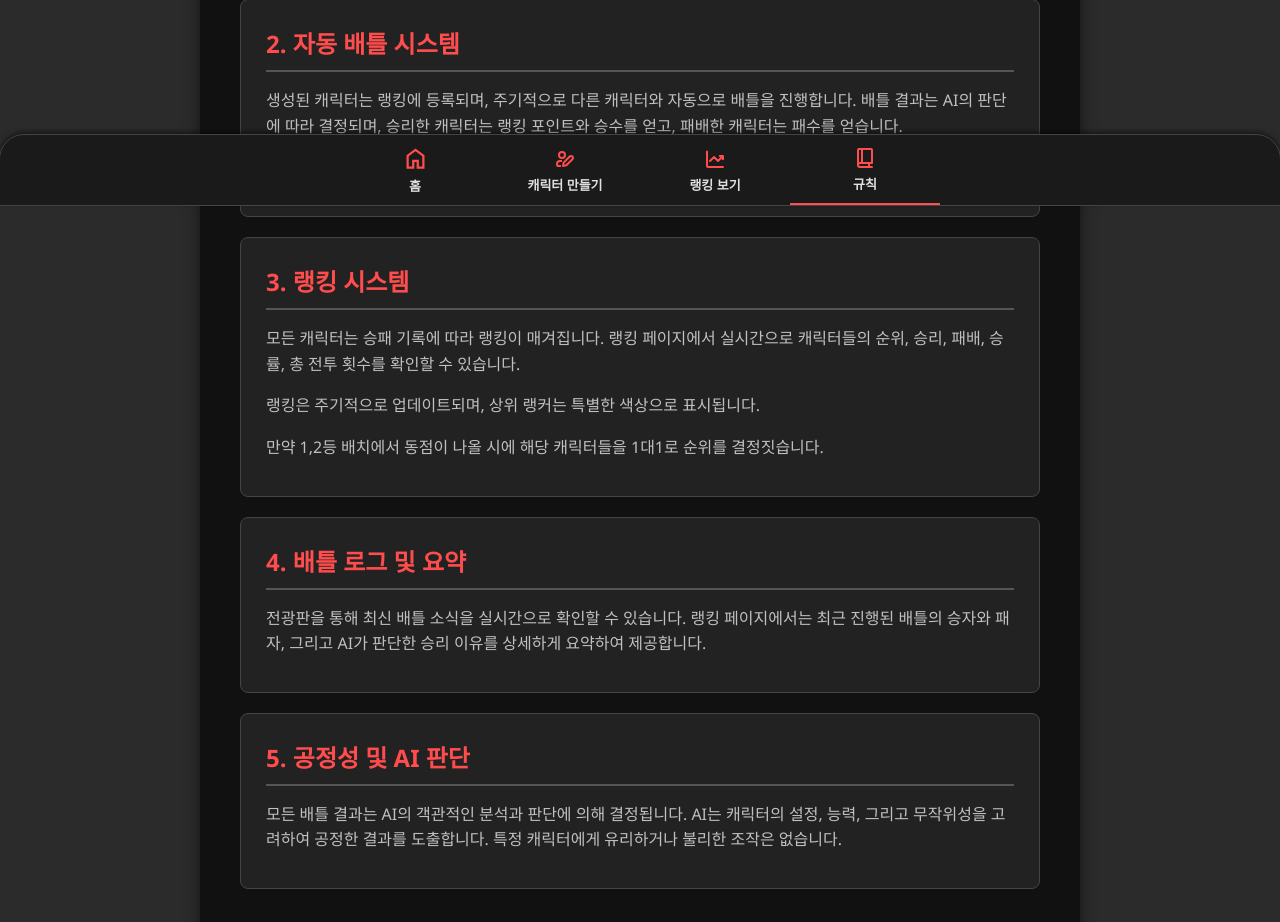
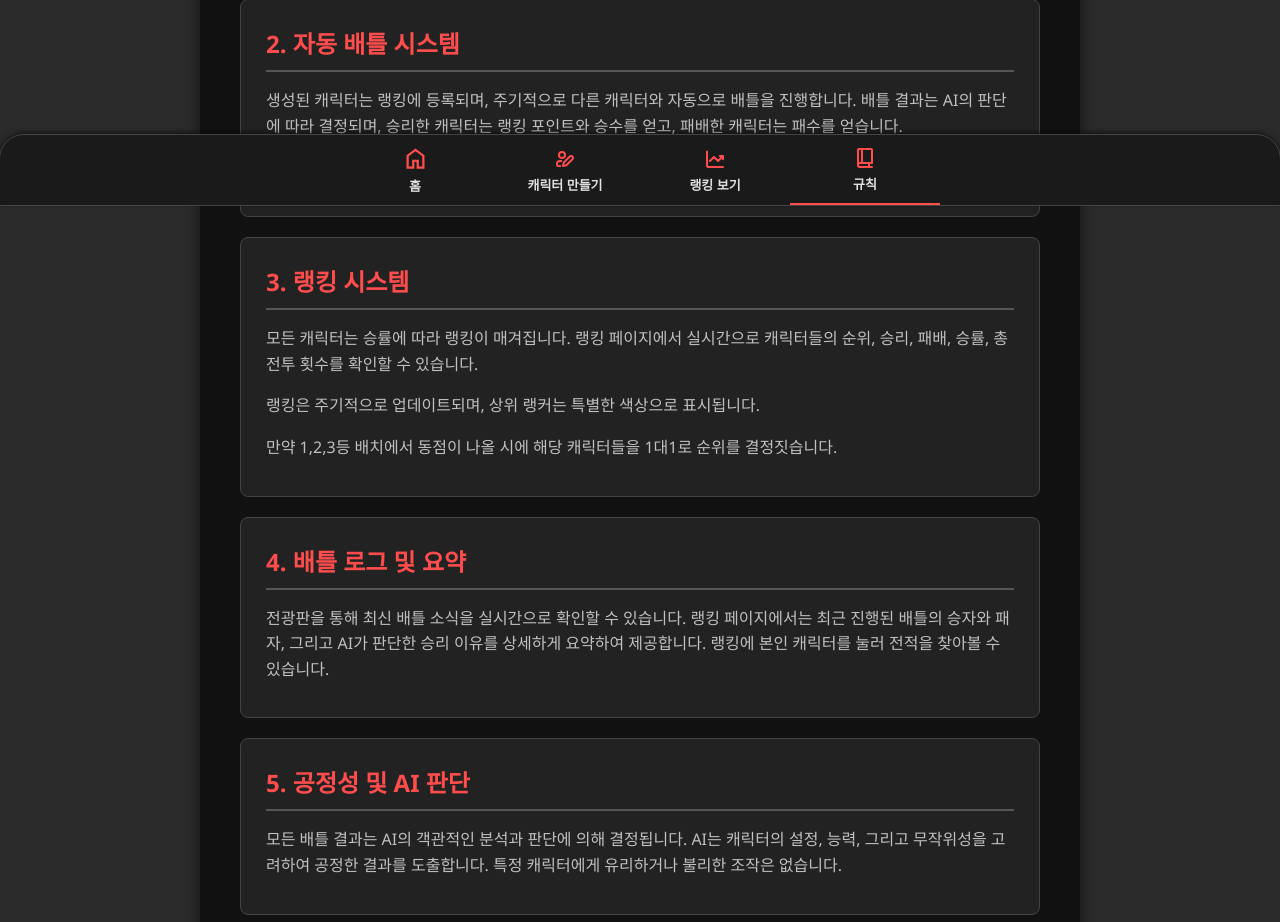
Before and after one commit to udorea/ai_character_battle, a Flask app: page /rules in a window 1280 px wide. Shown: the part 594-1516 px from the top of the page. Run offline with Flask 3, Linux system fonts and the light colour scheme; data that the repository does not hold is empty.

Commit message:
Update rule.html

```diff
--- a/character/templates/rule.html
+++ b/character/templates/rule.html
@@ -43,13 +43,13 @@
         <div class="rule-section">
             <h2>3. 랭킹 시스템</h2>
             <p>
-                모든 캐릭터는 승패 기록에 따라 랭킹이 매겨집니다. 랭킹 페이지에서 실시간으로 캐릭터들의 순위, 승리, 패배, 승률, 총 전투 횟수를 확인할 수 있습니다.
+                모든 캐릭터는 승률에 따라 랭킹이 매겨집니다. 랭킹 페이지에서 실시간으로 캐릭터들의 순위, 승리, 패배, 승률, 총 전투 횟수를 확인할 수 있습니다.
             </p>
             <p>
                 랭킹은 주기적으로 업데이트되며, 상위 랭커는 특별한 색상으로 표시됩니다.
             </p>
             <p>
-                만약 1,2등 배치에서 동점이 나올 시에 해당 캐릭터들을 1대1로 순위를 결정짓습니다.
+                만약 1,2,3등 배치에서 동점이 나올 시에 해당 캐릭터들을 1대1로 순위를 결정짓습니다.
             </p>
         </div>
 
@@ -58,6 +58,7 @@
             <p>
                 전광판을 통해 최신 배틀 소식을 실시간으로 확인할 수 있습니다.
                 랭킹 페이지에서는 최근 진행된 배틀의 승자와 패자, 그리고 AI가 판단한 승리 이유를 상세하게 요약하여 제공합니다.
+                랭킹에 본인 캐릭터를 눌러 전적을 찾아볼 수 있습니다.
             </p>
         </div>
 
```
